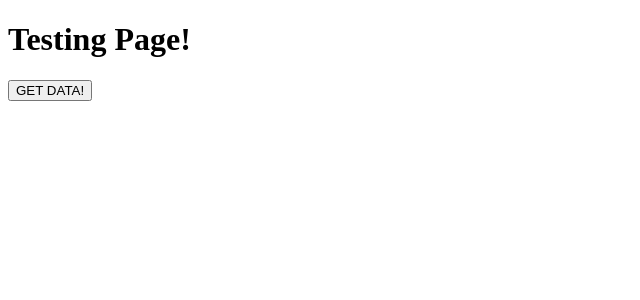
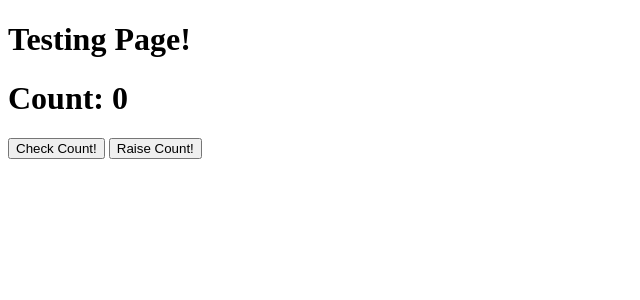
Before and after one commit to p5quared/dementia-alzheimersv2, a SvelteKit app: page /games/testing in a window 1280 px wide. Shown: the top 300 px of the page, without its empty margins (0-640 px from the left). Built offline with nearby package versions, Linux system fonts and the light colour scheme.

Commit message:
testing latest server updates

```diff
--- /dev/null
+++ b/src/routes/api/testing/+server.ts
@@ -0,0 +1,27 @@
+let count = 0;
+
+export async function GET() {
+    const data = {
+        count: count
+    };
+
+    if(!data){
+        throw new Error('ERROR in GET: Data not found')
+    }
+
+    return new Response(JSON.stringify(data));
+}
+
+export async function POST() {
+    count += 1;
+
+    const data = {
+        count: count
+    }
+
+    if(!data){
+        throw new Error('ERROR in POST: Data not found')
+    }
+
+    return new Response(JSON.stringify(data))
+}
--- a/src/routes/games/testing/+page.svelte
+++ b/src/routes/games/testing/+page.svelte
@@ -1,14 +1,26 @@
 <script>
-    let product = {};
+    let count = 0;
 
     async function getData() {
         const response = await fetch('/api/testing');
-        product = await response.json();
+        let product = await response.json();
 
         console.log(product)
+        count = product.count
     }
 
+    async function raiseCount() {
+        const response = await fetch('/api/testing', {
+            method: 'POST'
+        })
+
+        let data = await response.json();
+
+        count = data.count
+    }
 </script>
 
 <h1>Testing Page!</h1>
-<button on:click={() => getData()}> GET DATA! </button>
+<h1>Count: {count}</h1>
+<button on:click={() => getData()}>Check Count!</button>
+<button on:click={() => raiseCount()}>Raise Count!</button>
```
Also changed, not shown: src/api/testing/+server.ts (deleted, +0 -12 lines).
